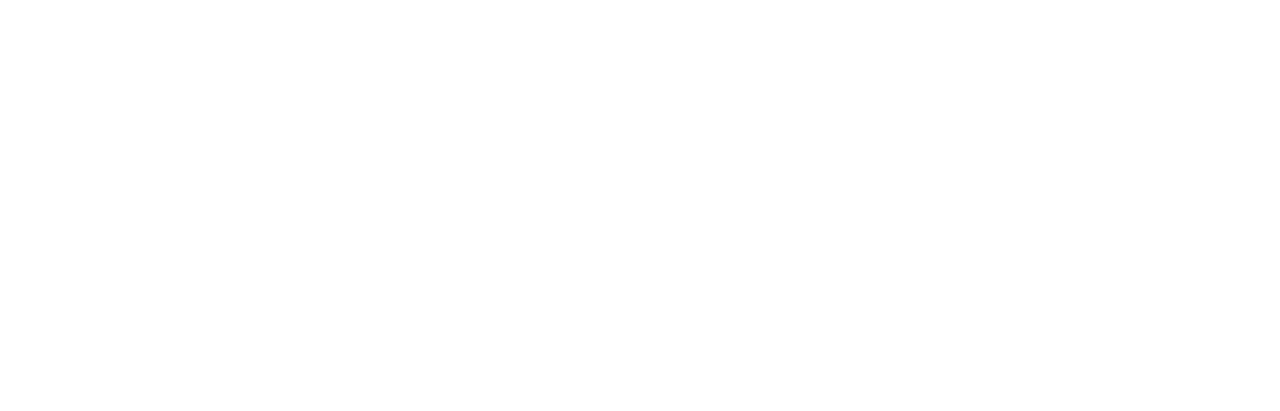
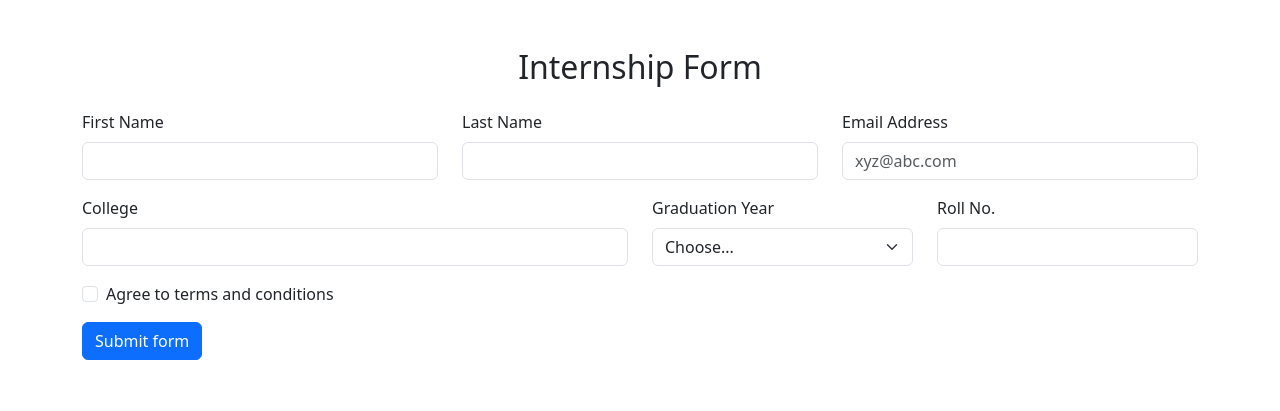
Before and after one commit to acciojob/bootstrap-form-easy-SayyedAmeenNaqvi, a website: page main.html in a window 1280 px wide. Drawn offline with nearby package versions, Linux system fonts and the light colour scheme.

Commit message:
created a submission

```diff
--- a/main.html
+++ b/main.html
@@ -1,16 +1,89 @@
+
+
 <!DOCTYPE html>
+<html lang="en">
+<head>
+  <meta charset="UTF-8">
+  <meta name="viewport" content="width=device-width, initial-scale=1.0">
+  <title>Internship Form</title>
 
-<html>
+  <link href="https://cdn.jsdelivr.net/npm/bootstrap@5.3.2/dist/css/bootstrap.min.css" rel="stylesheet">
+</head>
+<body>
 
-<head>
-	<link rel="stylesheet" href="styles.css">
-</head>
+<div class="container my-5">
+  <form class="needs-validation" novalidate>
+    <h2 class="text-center mb-4">Internship Form</h2>
 
-<body>
-	<!-- the entire body must be written by student -->
-    <script type="text/javascript" src="./script.js">
+    <div class="row mb-3">
+      <div class="col">
+        <label for="first-name-input" class="form-label">First Name</label>
+        <input type="text" class="form-control" id="first-name-input" required>
+        <div class="invalid-feedback">First name required!</div>
+      </div>
+      <div class="col">
+        <label for="last-name-input" class="form-label">Last Name</label>
+        <input type="text" class="form-control" id="last-name-input" required>
+        <div class="invalid-feedback">Last name required!</div>
+      </div>
+      <div class="col">
+        <label for="email-input" class="form-label">Email Address</label>
+        <input type="email" class="form-control" id="email-input" placeholder="xyz@abc.com" required>
+        <div class="invalid-feedback">Email required!</div>
+      </div>
+    </div>
+
+    <div class="row mb-3">
+      <div class="col-6">
+        <label for="college-input" class="form-label">College</label>
+        <input type="text" class="form-control" id="college-input" required>
+        <div class="invalid-feedback">Please provide a valid college.</div>
+      </div>
+      <div class="col-3">
+        <label for="graduation-year" class="form-label">Graduation Year</label>
+        <select class="form-select" id="graduation-year" required>
+          <option selected disabled value="">Choose...</option>
+          <option>2020</option>
+          <option>2021</option>
+          <option>2022</option>
+          <option>2023</option>
+        </select>
+        <div class="invalid-feedback">Please select a valid Graduation Year.</div>
+      </div>
+      <div class="col-3">
+        <label for="roll-no-input" class="form-label">Roll No.</label>
+        <input type="text" class="form-control" id="roll-no-input" required>
+        <div class="invalid-feedback">Please provide a valid Roll no.</div>
+      </div>
+    </div>
+
+    <div class="mb-3 form-check">
+      <input type="checkbox" class="form-check-input" id="conditions-checkbox" required>
+      <label class="form-check-label" for="conditions-checkbox">Agree to terms and conditions</label>
+      <div class="invalid-feedback">You must agree before submitting.</div>
+    </div>
+
+    <button class="btn btn-primary" type="submit">Submit form</button>
+  </form>
+</div>
+
+<script src="https://cdn.jsdelivr.net/npm/bootstrap@5.3.2/dist/js/bootstrap.bundle.min.js"></script>
+
+<script>
+  (() => {
+    'use strict'
+    const forms = document.querySelectorAll('.needs-validation')
+    Array.from(forms).forEach(form => {
+      form.addEventListener('submit', event => {
+        if (!form.checkValidity()) {
+          event.preventDefault()
+          event.stopPropagation()
+        }
+        form.classList.add('was-validated')
+      }, false)
+    })
+  })()
 </script>
 
 </body>
-
 </html>
```
